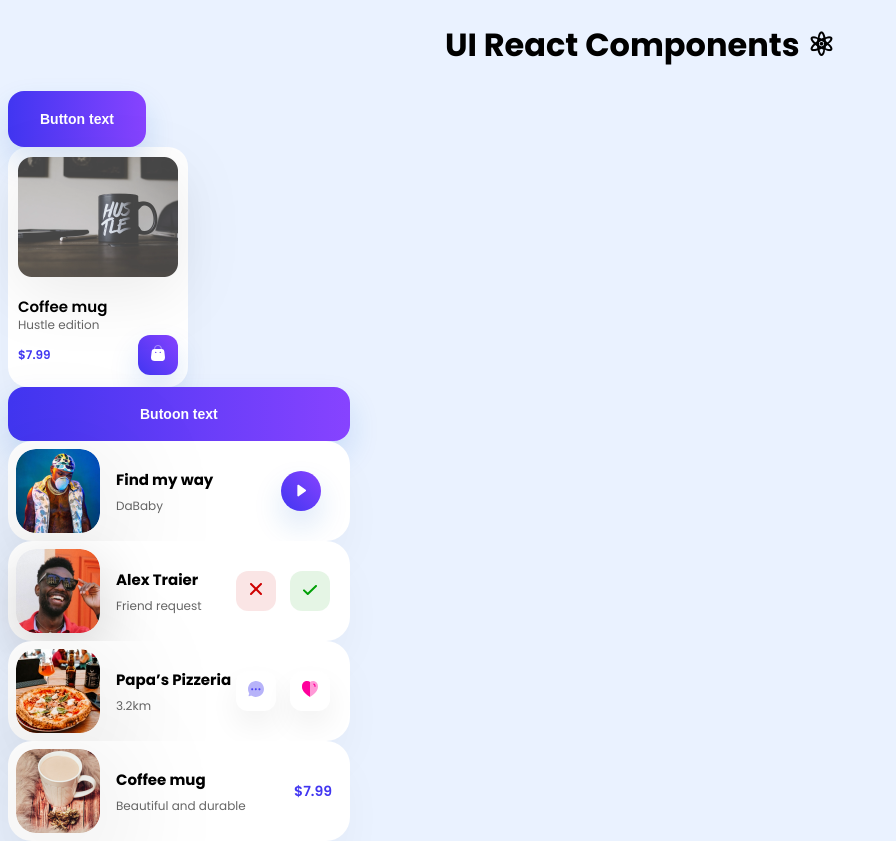
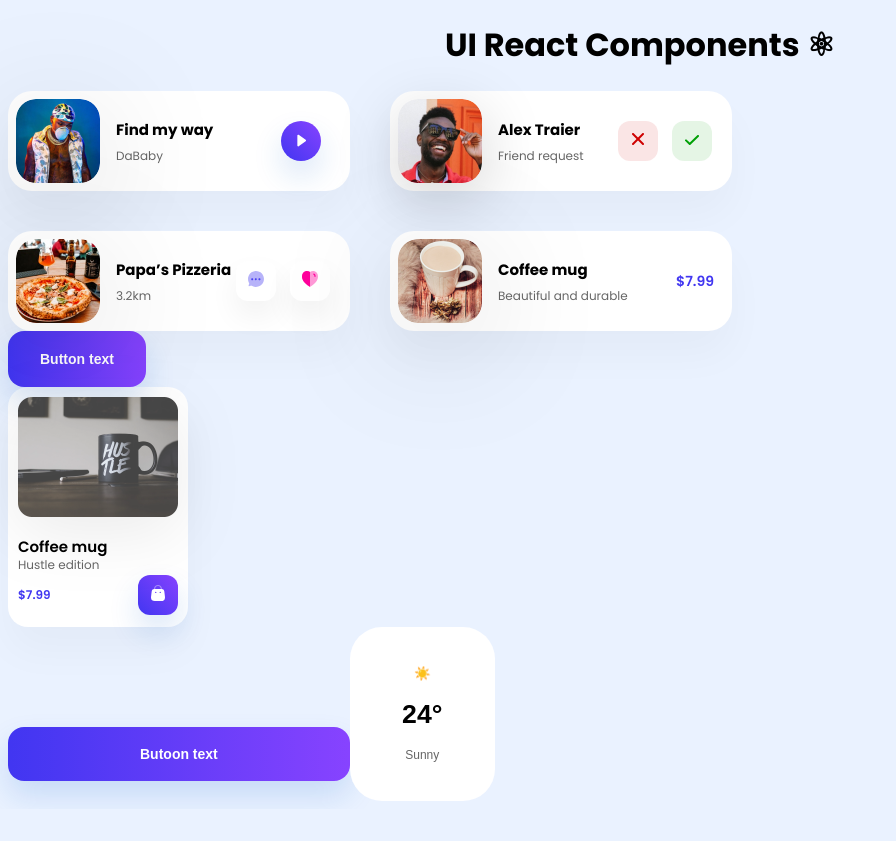
Before and after one commit to mancillajonathan/ui-react-components, a React (Create React App) app: page / in a window 1280 px wide. Shown: the top 841 px of the page, without its empty margins (0-896 px from the left). After the commit the page ends 809 px from the top, so only its background shows below. Built offline with nearby package versions, Linux system fonts and the light colour scheme.

Commit message:
Moving  SmallCards components to Layout folder 📂

```diff
--- a/src/App.js
+++ b/src/App.js
@@ -1,25 +1,20 @@
 import React from 'react';
 import './App.css';
-import PlayMusicSmall from './components/PlayMusicSmall';
-import FriendRequest from './components/FriendRequest';
-import RestaurandCard from './components/RestaurandCard';
-import ProductCard from './components/ProductCard';
+import SmallCardLayout from './layouts/SmallCardsLayout';
 import Weather from './components/Weather';
 import SmallButton from './components/SmallButton';
 import LargeButton from './components/LargeButton';
 import ProductCardMd from './components/ProductCardMd';
+import SmallCardsLayout from './layouts/SmallCardsLayout';
 
 function App() {
 	return (
 		<div className='App'>
 			<h1 className='App__title'>UI React Components ⚛</h1>
+			<SmallCardsLayout />
 			<SmallButton />
 			<ProductCardMd />
 			<LargeButton />
-			<PlayMusicSmall />
-			<FriendRequest />
-			<RestaurandCard />
-			<ProductCard />
 			<Weather />
 		</div>
 	);
```
